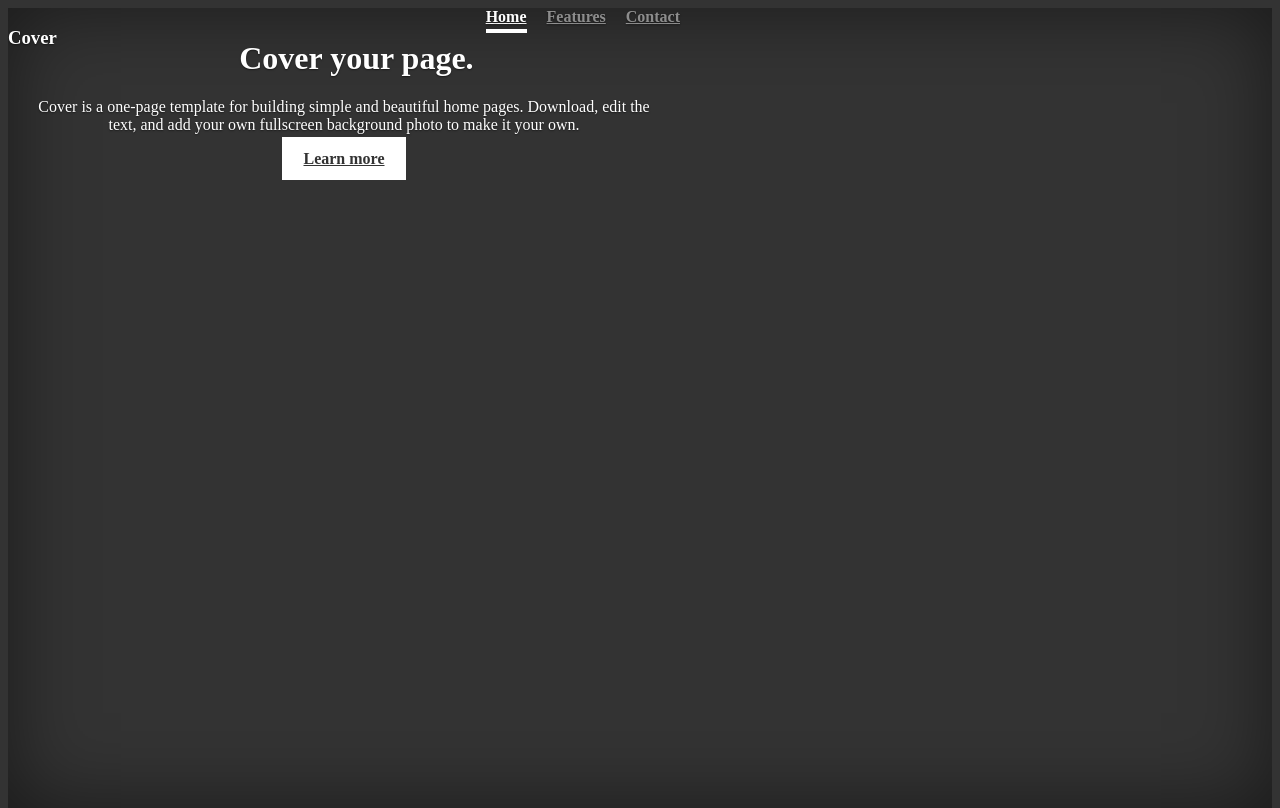
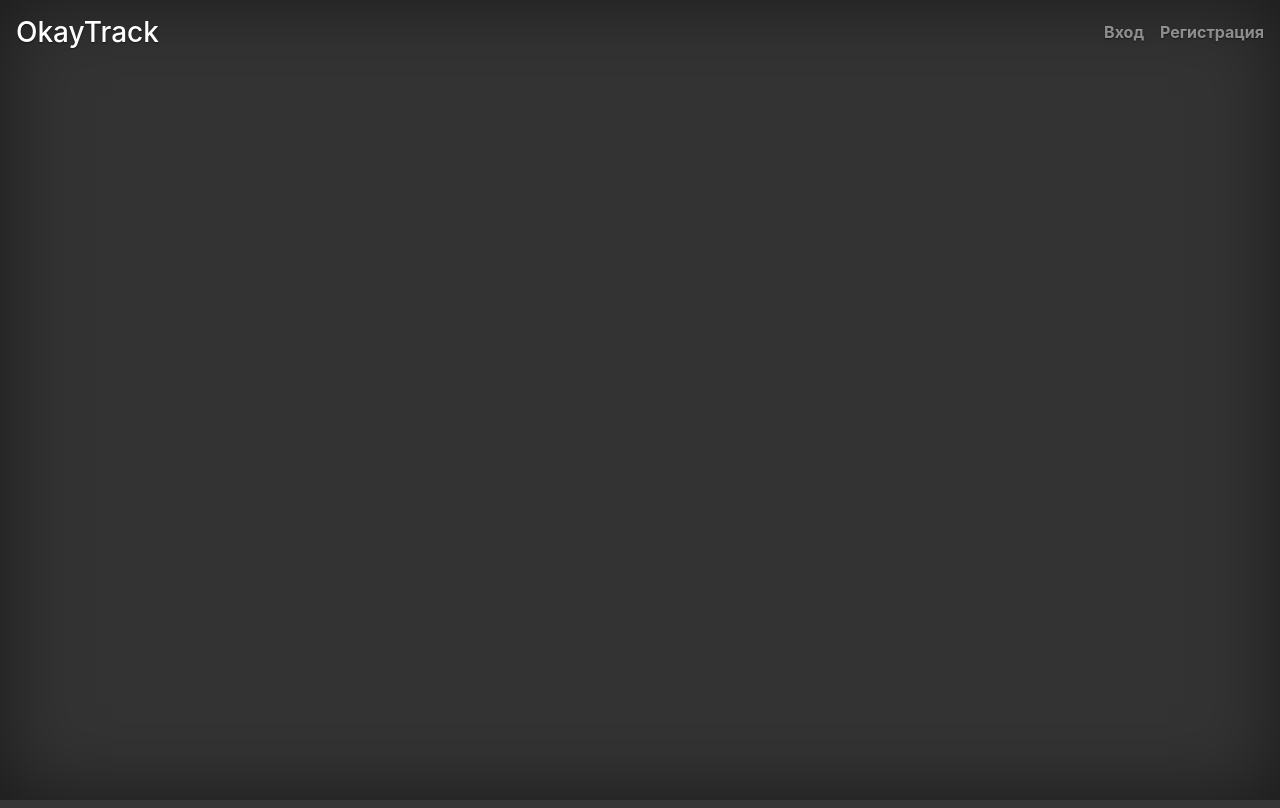
Before and after one commit to Protocs/OkayTrack, a Flask app: page / in a window 1280 px wide. Run offline with Flask 2, Linux system fonts and the light colour scheme; some libraries are stand-ins or nearby versions.

Commit message:
index.html

```diff
--- a/website/app.py
+++ b/website/app.py
@@ -1,6 +1,9 @@
 from flask import Flask
+from flask_bootstrap import Bootstrap
+
 from .config import FORM_SECRET_KEY
 
 app = Flask(__name__)
 app.config["SECRET_KEY"] = FORM_SECRET_KEY
 app.config["JSON_AS_ASCII"] = False
+Bootstrap(app)
--- a/website/static/css/index.css
+++ b/website/static/css/index.css
@@ -28,9 +28,11 @@ html,
 body {
     height: 100%;
     background-color: #333;
+    flex-direction: column;
 }
 
 body {
+    padding: 1em;
     display: -ms-flexbox;
     display: flex;
     color: #fff;
--- a/website/templates/index.html
+++ b/website/templates/index.html
@@ -1,3 +1,5 @@
+{% extends "base.html" %}
+
 {% block head %}
     <style>
         body {
@@ -16,28 +18,28 @@
             }
         }
     </style>
+
     <link href="{{ url_for('static', filename='css/index.css') }}" rel="stylesheet">
 {% endblock %}
 
 {% block body %}
-    <div class="cover-container d-flex w-100 h-100 p-3 mx-auto flex-column">
-        <header class="masthead mb-auto">
-            <div class="inner">
-                <h3 class="masthead-brand">Cover</h3>
-                <nav class="nav nav-masthead justify-content-center">
-                    <a class="nav-link active" href="#">Home</a>
-                    <a class="nav-link" href="#">Features</a>
-                    <a class="nav-link" href="#">Contact</a>
-                </nav>
-            </div>
-        </header>
+    <header class="masthead">
+        <div class="inner">
+            <h3 class="masthead-brand">OkayTrack</h3>
+            <nav class="nav nav-masthead justify-content-center">
+                <a class="nav-link" href="/login">Вход</a>
+                <a class="nav-link" href="/register">Регистрация</a>
+            </nav>
+        </div>
+    </header>
 
-        <main role="main" class="inner cover">
-            <h1 class="cover-heading">Cover your page.</h1>
-            <p class="lead">Cover is a one-page template for building simple and beautiful home pages. Download, edit the text, and add your own fullscreen background photo to make it your own.</p>
-            <p class="lead">
-                <a href="#" class="btn btn-lg btn-secondary">Learn more</a>
-            </p>
-        </main>
+    <div class="d-flex flex-column justify-content-center h-100">
+        <!--<main role="main" class="inner cover">-->
+            <!--<h1 class="cover-heading">Cover your page.</h1>-->
+            <!--<p class="lead">Cover is a one-page template for building simple and beautiful home pages. Download, edit the text, and add your own fullscreen background photo to make it your own.</p>-->
+            <!--<p class="lead">-->
+                <!--<a href="#" class="btn btn-lg btn-secondary">Learn more</a>-->
+            <!--</p>-->
+        <!--</main>-->
     </div>
 {% endblock %}
```
Lines whose indentation alone changed are shown as unchanged.
